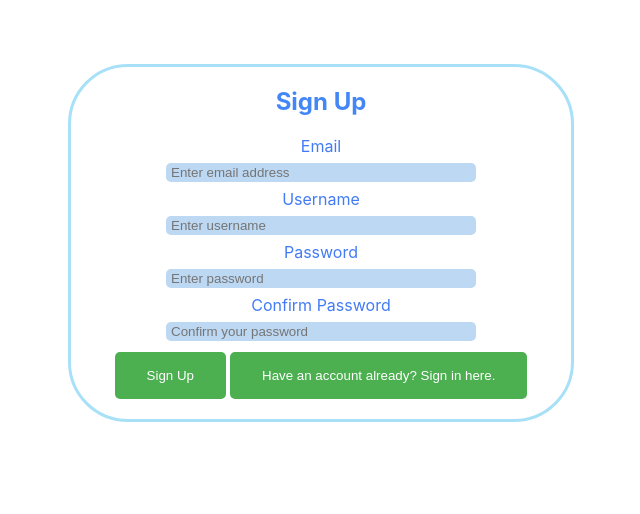
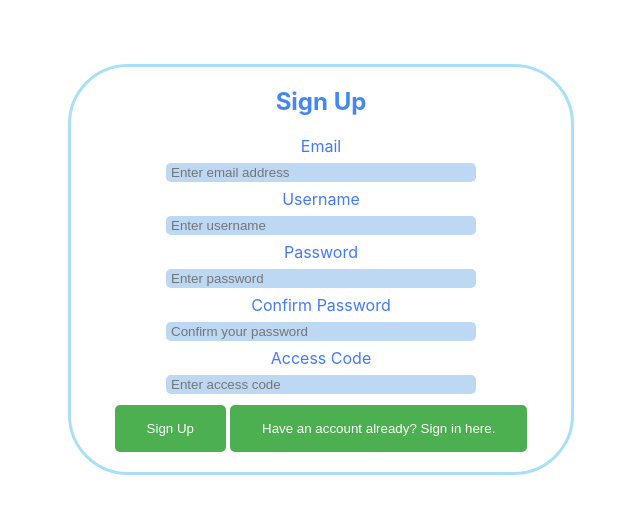
Before and after one commit to GTBitsOfGood/Medshare-archive, a React (Create React App) app in the folder client/: page / in a window 1280 px wide. Shown: the top 514 px of the page, without its empty margins (319-959 px from the left). Built offline with nearby package versions, Linux system fonts and the light colour scheme.

Commit message:
eslint script fix plus change request adding acess code

```diff
--- a/client/src/components/Signup.js
+++ b/client/src/components/Signup.js
@@ -96,6 +96,14 @@ const Signup = props => {
           name="confirmPassword"
           onChange={handleInputChange}
         />
+        <Label>Access Code</Label>
+        <Input
+          id="accessCode"
+          type="text"
+          placeholder="Enter access code"
+          name="accessCode"
+          onChange={handleInputChange}
+        />
         <Error>
           {errorMessage !== ''
             ? `Error in ${errorType} field: ${errorMessage}`
--- a/client/src/pages/LoginSignupContainer.js
+++ b/client/src/pages/LoginSignupContainer.js
@@ -25,6 +25,7 @@ class LoginSignupContainer extends React.Component {
       username: '',
       password: '',
       confirmPassword: '',
+      accessCode: '',
       errorType: '',
       errorMsg: '',
     };
@@ -74,7 +75,13 @@ class LoginSignupContainer extends React.Component {
   handleSubmit(e) {
     if (e) e.preventDefault();
 
-    const { email, username, password, confirmPassword } = this.state;
+    const {
+      email,
+      username,
+      password,
+      confirmPassword,
+      accessCode,
+    } = this.state;
     const { performSignupAction } = this.props;
 
     const user = {
@@ -83,7 +90,12 @@ class LoginSignupContainer extends React.Component {
       Password: password,
     };
 
-    if (!validateEmail(user.Email)) {
+    if (accessCode !== 'This is Medshare!') {
+      this.setState({
+        errorType: 'accessCode',
+        errorMsg: 'Access code incorrect!',
+      });
+    } else if (!validateEmail(user.Email)) {
       this.setState({
         errorType: 'email',
         errorMsg: 'Please enter valid email address!',
@@ -132,7 +144,6 @@ class LoginSignupContainer extends React.Component {
       errorType: undefined,
       errorMsg: '',
     });
-    // console.log(`${name} changed: ${value}`);
   }
 
   switch(componentName) {
--- a/client/src/serviceWorker.js
+++ b/client/src/serviceWorker.js
@@ -16,48 +16,15 @@ const isLocalhost = Boolean(
     window.location.hostname === '[::1]' ||
     // 127.0.0.1/8 is considered localhost for IPv4.
     window.location.hostname.match(
-      /^127(?:\.(?:25[0-5]|2[0-4][0-9]|[01]?[0-9][0-9]?)){3}$/
-    )
+      /^127(?:\.(?:25[0-5]|2[0-4][0-9]|[01]?[0-9][0-9]?)){3}$/,
+    ),
 );
-
-export function register(config) {
-  if (process.env.NODE_ENV === 'production' && 'serviceWorker' in navigator) {
-    // The URL constructor is available in all browsers that support SW.
-    const publicUrl = new URL(process.env.PUBLIC_URL, window.location.href);
-    if (publicUrl.origin !== window.location.origin) {
-      // Our service worker won't work if PUBLIC_URL is on a different origin
-      // from what our page is served on. This might happen if a CDN is used to
-      // serve assets; see https://github.com/facebook/create-react-app/issues/2374
-      return;
-    }
-
-    window.addEventListener('load', () => {
-      const swUrl = `${process.env.PUBLIC_URL}/service-worker.js`;
-
-      if (isLocalhost) {
-        // This is running on localhost. Let's check if a service worker still exists or not.
-        checkValidServiceWorker(swUrl, config);
-
-        // Add some additional logging to localhost, pointing developers to the
-        // service worker/PWA documentation.
-        navigator.serviceWorker.ready.then(() => {
-          console.log(
-            'This web app is being served cache-first by a service ' +
-              'worker. To learn more, visit https://bit.ly/CRA-PWA'
-          );
-        });
-      } else {
-        // Is not localhost. Just register service worker
-        registerValidSW(swUrl, config);
-      }
-    });
-  }
-}
 
 function registerValidSW(swUrl, config) {
   navigator.serviceWorker
     .register(swUrl)
     .then(registration => {
+      // eslint-disable-next-line no-param-reassign
       registration.onupdatefound = () => {
         const installingWorker = registration.installing;
         if (installingWorker == null) {
@@ -71,7 +38,7 @@ function registerValidSW(swUrl, config) {
               // content until all client tabs are closed.
               console.log(
                 'New content is available and will be used when all ' +
-                  'tabs for this page are closed. See https://bit.ly/CRA-PWA.'
+                  'tabs for this page are closed. See https://bit.ly/CRA-PWA.',
               );
 
               // Execute callback
@@ -121,9 +88,43 @@ function checkValidServiceWorker(swUrl, config) {
     })
     .catch(() => {
       console.log(
-        'No internet connection found. App is running in offline mode.'
+        'No internet connection found. App is running in offline mode.',
       );
     });
+}
+
+export function register(config) {
+  if (process.env.NODE_ENV === 'production' && 'serviceWorker' in navigator) {
+    // The URL constructor is available in all browsers that support SW.
+    const publicUrl = new URL(process.env.PUBLIC_URL, window.location.href);
+    if (publicUrl.origin !== window.location.origin) {
+      // Our service worker won't work if PUBLIC_URL is on a different origin
+      // from what our page is served on. This might happen if a CDN is used to
+      // serve assets; see https://github.com/facebook/create-react-app/issues/2374
+      return;
+    }
+
+    window.addEventListener('load', () => {
+      const swUrl = `${process.env.PUBLIC_URL}/service-worker.js`;
+
+      if (isLocalhost) {
+        // This is running on localhost. Let's check if a service worker still exists or not.
+        checkValidServiceWorker(swUrl, config);
+
+        // Add some additional logging to localhost, pointing developers to the
+        // service worker/PWA documentation.
+        navigator.serviceWorker.ready.then(() => {
+          console.log(
+            'This web app is being served cache-first by a service ' +
+              'worker. To learn more, visit https://bit.ly/CRA-PWA',
+          );
+        });
+      } else {
+        // Is not localhost. Just register service worker
+        registerValidSW(swUrl, config);
+      }
+    });
+  }
 }
 
 export function unregister() {
--- a/package.json
+++ b/package.json
@@ -10,7 +10,7 @@
     "dev": "concurrently \"npm run server\" \"npm run client\"",
     "install-client": "cd client/ && npm install",
     "install-server": "cd server/ && npm install",
-    "lint": "npx eslint src -c .eslintrc --ext js,jsx"
+    "lint": "npx eslint client/src/ -c .eslintrc --ext js,jsx && npx eslint server/ -c .eslintrc --ext js,jsx --ignore-pattern node_modules/"
   },
   "repository": {
     "type": "git",
```
Also changed, not shown: 1 other file (tests, documents, lock files or other folders).
